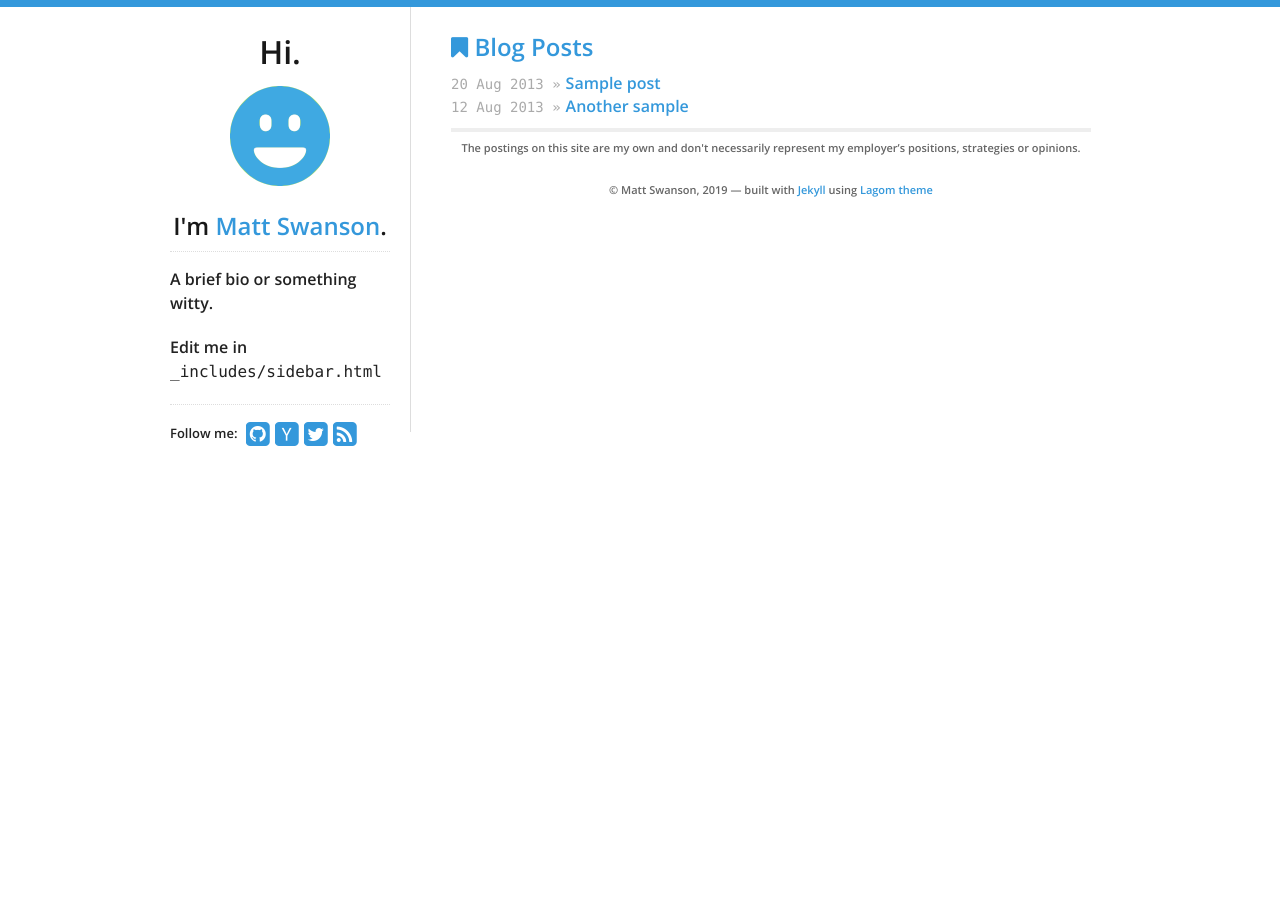
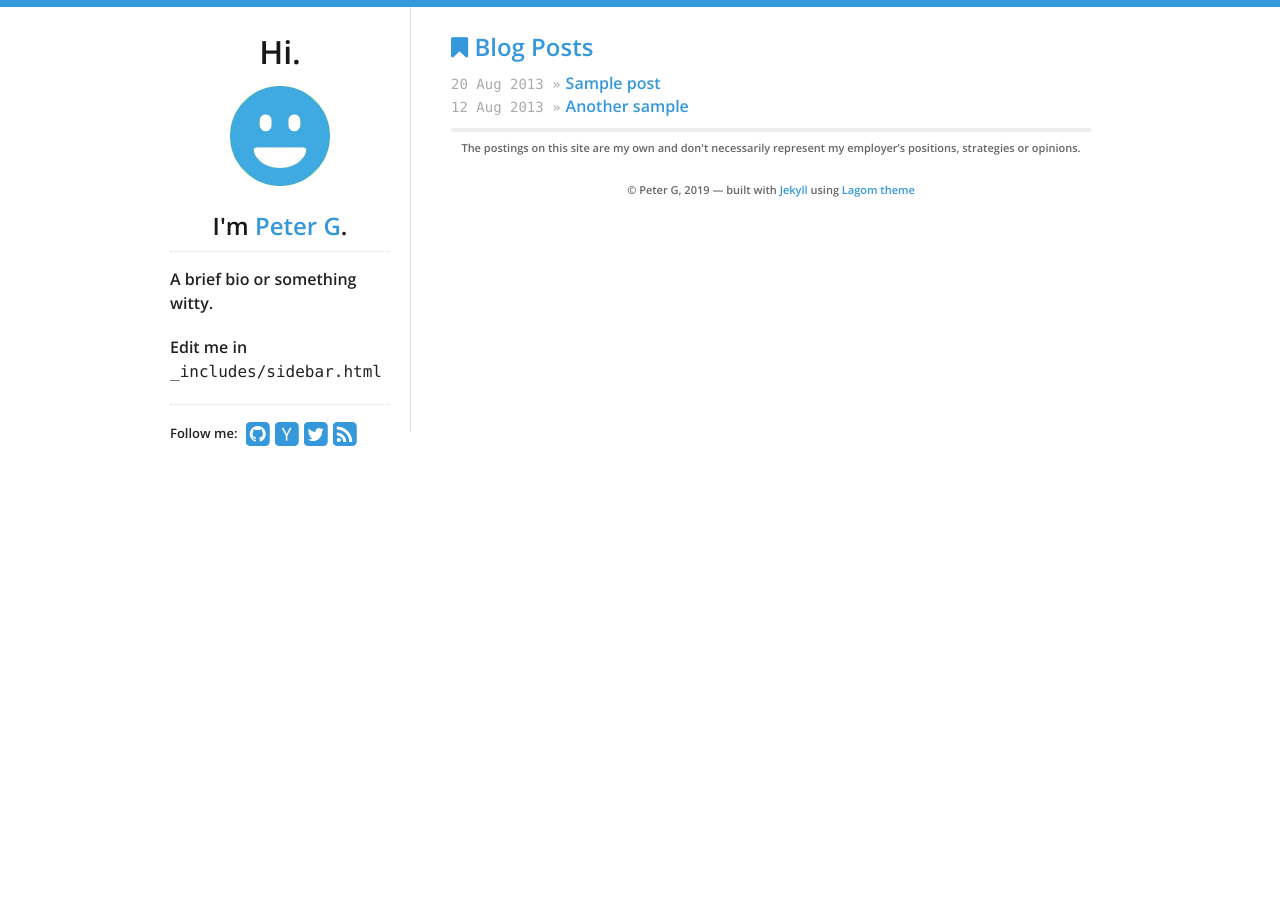
Before and after one commit to aegeon1/aegeon1.github.io, a Jekyll site: the page built from index.html, in a window 1280 px wide. Built offline with Jekyll 4.4.1, drawn with Linux system fonts in a browser that asks for light colours.

Commit message:
update my name on sidebad

```diff
--- a/_data/theme.yml
+++ b/_data/theme.yml
@@ -19,8 +19,8 @@ social:
   #flickr: johndoe
 
 # "Hi, I'm _______"
-name: Matt Swanson
-email: test@example.com
+name: Peter G
+email: aegeon1@yandex.com
 tagline: "weak opinions, strongly held"
 
 # Google Analytics key, leave blank to ignore
```
